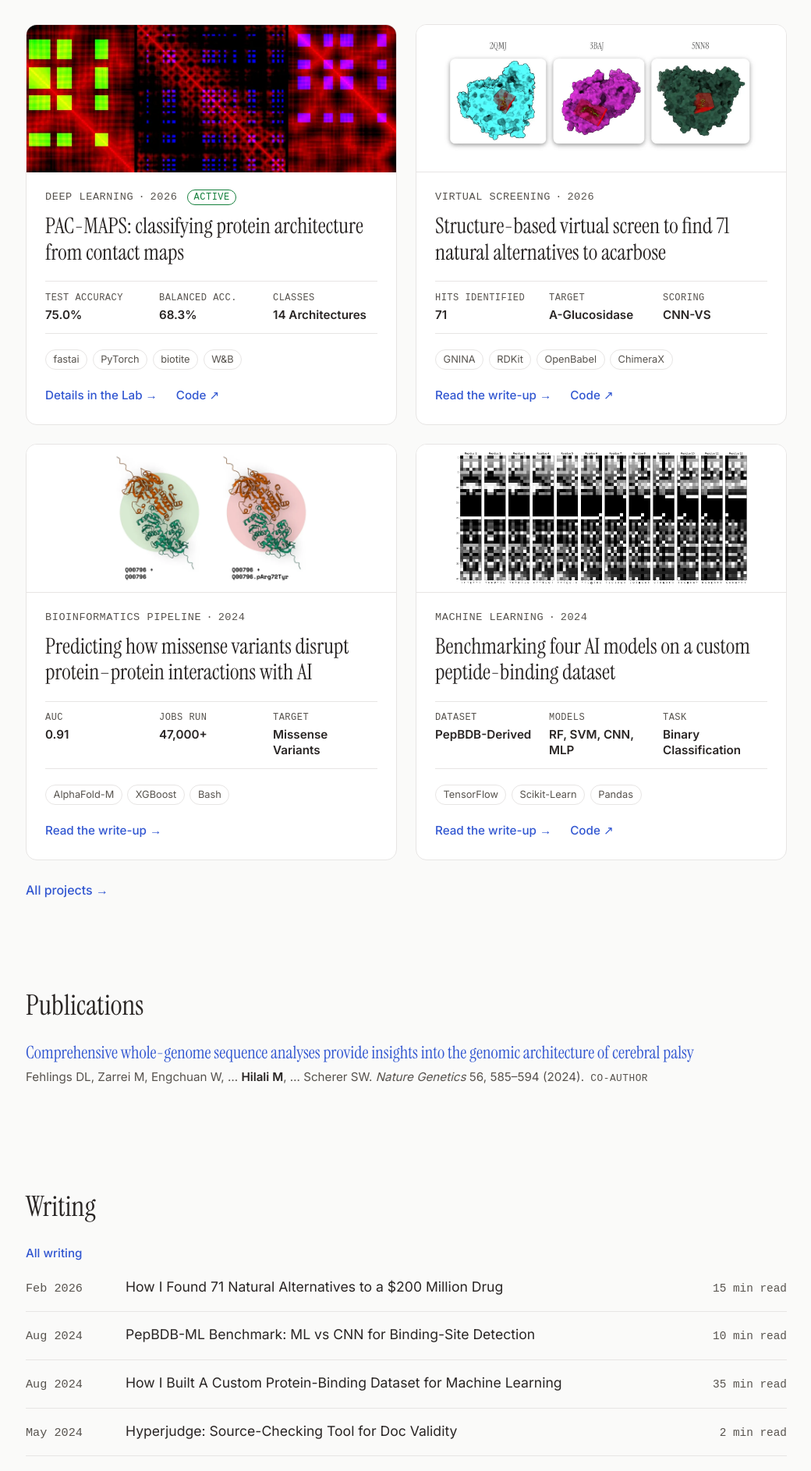
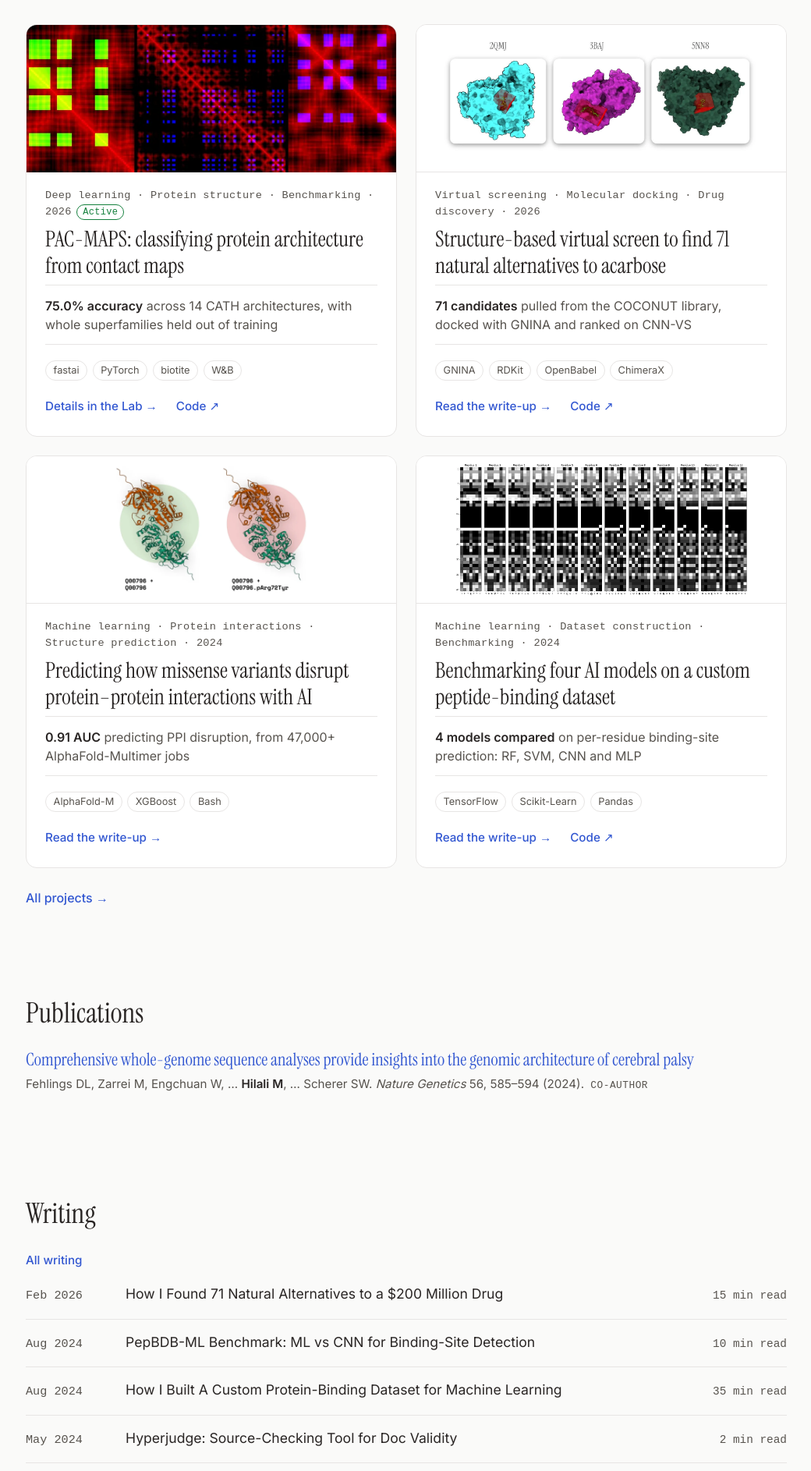
Before and after one commit to MurtoHilali/murtohilali.github.io, a Jekyll site: the page built from index.html, in a window 1280 px wide. Shown: the part 637-2523 px from the top of the page at 78% size, without its empty margins (119-1159 px from the left). Built offline with Jekyll 4.4.1, drawn with Linux system fonts in a browser that asks for light colours; some web fonts are replaced; the list of posts is cut into pages by our own code.

Commit message:
Give the Selected work cards topics and one headline result
The three specs on each card were whichever fields that project happened
to have, so no two cards compared: "Test Accuracy / Balanced Acc. /
Classes" next to "Dataset / Models / Task". Half of them were metadata
rather than findings. Each card now carries the same two things.

- `topics`: two or three research topics per project, from one shared
  vocabulary (machine learning, protein structure, benchmarking, virtual
  screening, variant analysis, ...), so the four cards line up and
  repeated topics are visible across them. They replace the Lab's
  one-off `category` on the card; the Lab row still shows the category.
- `result`: one headline outcome as { metric, note }, the metric in bold
  so it can be scanned — "75.0% accuracy across 14 CATH architectures,
  with whole superfamilies held out of training", "0.91 AUC predicting
  PPI disruption, from 47,000+ AlphaFold-Multimer jobs". Every value
  comes from that project's existing specs; nothing new is claimed. The
  full spec table is unchanged on /lab/, so no detail is lost.

Topics and results are TODO(murto) to adjust: the wording is mine, the
facts are the data's. Tool chips and links are untouched.

Co-Authored-By: Claude Opus 5 <noreply@anthropic.com>

```diff
--- a/_data/projects.yml
+++ b/_data/projects.yml
@@ -8,6 +8,12 @@
 #   status          active | completed | archived
 #   track           research | tools | side   (groups the Lab)
 #   category        short label shown in the Lab row
+#   topics          2-3 research topics, from a shared vocabulary across projects;
+#                   the homepage card's meta line. Keep them comparable between
+#                   projects rather than precise about one
+#   result          { metric, note } for the homepage card: the single headline
+#                   outcome. Every value is also in `specs`, which the Lab shows
+#                   in full
 #   featured        true puts it on the homepage, ordered by featured_order
 #   summary         one line; the Lab synopsis and the card blurb
 #   details         the Lab's expanded paragraph
@@ -36,8 +42,12 @@
   status: active
   track: research
   category: Antigen Discovery
+  topics: [Comparative genomics, Protein design, Diagnostics]
   featured: false
   summary: Choosing the surface antigen a Cyclospora rapid antigen test should target.
+  result:
+    metric: 5,793 proteins screened
+    note: for surface exposure, then ranked by abundance borrowed from relatives
   details: >-
     Picking the surface protein a rapid antigen test for Cyclospora
     cayetanensis should target. Public assemblies are QC'd and lifted onto one
@@ -66,9 +76,13 @@
   status: active
   track: research
   category: Deep Learning
+  topics: [Deep learning, Protein structure, Benchmarking]
   featured: true
   featured_order: 1
   summary: Protein architecture classification from CATH contact maps.
+  result:
+    metric: 75.0% accuracy
+    note: across 14 CATH architectures, with whole superfamilies held out of training
   details: >-
     Classifies CATH architecture straight from structure. Each domain is
     rendered as an RGB contact map — red for inverted Cβ–Cβ distance, green for
@@ -105,9 +119,13 @@
   status: completed
   track: research
   category: Virtual Screening
+  topics: [Virtual screening, Molecular docking, Drug discovery]
   featured: true
   featured_order: 2
   summary: In silico drug discovery for Acarbose alternatives.
+  result:
+    metric: 71 candidates
+    note: pulled from the COCONUT library, docked with GNINA and ranked on CNN-VS
   details: >-
     Identified 71 natural alternatives to a $200 million drug entirely in
     silico. Screened the COCONUT natural-products database by chemical
@@ -147,9 +165,13 @@
   status: completed
   track: research
   category: Machine Learning
+  topics: [Machine learning, Dataset construction, Benchmarking]
   featured: true
   featured_order: 4
   summary: ML vs CNN for Binding-Site Detection.
+  result:
+    metric: 4 models compared
+    note: "on per-residue binding-site prediction: RF, SVM, CNN and MLP"
   details: >-
     Assembling and comparing four different ML/DL models on identifying
     peptide-protein binding sites. Built alongside a custom ML-friendly dataset
@@ -188,9 +210,13 @@
   status: completed
   track: research
   category: Bioinformatics Pipeline
+  topics: [Machine learning, Protein interactions, Structure prediction]
   featured: true
   featured_order: 3
   summary: Predicting missense mutation effects on PPIs.
+  result:
+    metric: 0.91 AUC
+    note: predicting PPI disruption, from 47,000+ AlphaFold-Multimer jobs
   details: >-
     Utilized over 47,000 SLURM jobs to generate AlphaFold-Multimer predictions
     for wild-type and mutant protein complexes. Structural features were
@@ -231,6 +257,7 @@
   status: completed
   track: tools
   category: Command Line Tool
+  topics: [Variant analysis, Tool development]
   featured: false
   summary: An open source command line tool to find P/LP and B/LB controls to test AF-M using PIONEER.
   details: >-
@@ -265,6 +292,7 @@
   status: completed
   track: tools
   category: Bioinformatics Pipeline
+  topics: [Structural bioinformatics, Variant analysis, Tool development]
   featured: false
   summary: Pipeline and command line utility for analyzing missense variant protein-protein interfaces in silico.
   details: >-
@@ -301,6 +329,7 @@
   status: completed
   track: side
   category: Web App
+  topics: [Web development, APIs]
   featured: false
   summary: A web app that checks the validity of linked sources in documents and webpages.
   details: >-
@@ -330,6 +359,7 @@
   status: completed
   track: side
   category: Illustration
+  topics: [Illustration, Design]
   featured: false
   summary: A collection of free idiom illustrations for blogs and newsletters.
   details: >-
--- a/_includes/project-card.html
+++ b/_includes/project-card.html
@@ -17,17 +17,24 @@
     {%- endif %}
   </div>
   <div class="card-body">
-    <p class="project-card-meta">{{ p.category }}<span aria-hidden="true"> · </span><span class="visually-hidden">, </span>{{ p.date | slice: 0, 4 }}{% if p.status == "active" %}<span class="project-card-status">Active</span>{% endif %}</p>
+    {%- comment -%}
+      Topics, not the Lab's one-off category, so the four cards line up and a
+      reader can compare them at a glance.
+    {%- endcomment -%}
+    {%- assign topics = p.topics | default: nil -%}
+    <p class="project-card-meta">
+      {%- if topics -%}
+        {%- for t in topics -%}{{ t }}<span aria-hidden="true"> · </span><span class="visually-hidden">, </span>{%- endfor -%}
+      {%- else -%}
+        {{ p.category }}<span aria-hidden="true"> · </span><span class="visually-hidden">, </span>
+      {%- endif -%}
+      <span class="project-card-when">{{ p.date | slice: 0, 4 }}{% if p.status == "active" %}<span class="project-card-status">Active</span>{% endif %}</span>
+    </p>
     <h3 class="card-title"><a href="{% if write_up %}{{ write_up.url | relative_url }}{% else %}{{ lab_url }}{% endif %}">{{ p.headline | default: p.title }}</a></h3>
-    {%- unless p.headline %}
+    {%- if p.result %}
+    <p class="project-card-result"><strong>{{ p.result.metric }}</strong> {{ p.result.note }}</p>
+    {%- elsif p.headline == nil %}
     <p class="project-card-summary">{{ p.summary }}</p>
-    {%- endunless %}
-    {%- if p.specs.size > 0 %}
-    <dl class="project-card-specs">
-      {%- for s in p.specs limit: 3 %}
-      <div><dt>{{ s.label }}</dt><dd>{{ s.value }}</dd></div>
-      {%- endfor %}
-    </dl>
     {%- endif %}
     {%- if p.stack.size > 0 %}
     <ul class="chips" aria-label="Tools">
--- a/_sass/_home.scss
+++ b/_sass/_home.scss
@@ -119,7 +119,6 @@
 }
 
 .project-card {
-  container-type: inline-size;
   display: flex;
   flex-direction: column;
   min-width: 0;
@@ -183,19 +182,19 @@
 }
 
 .project-card-meta {
-  display: flex;
-  flex-wrap: wrap;
-  align-items: center;
-  gap: 0 0.4rem;
   margin: 0 0 0.5rem;
   font-family: var(--font-mono);
   font-size: 0.85rem;
-  letter-spacing: 0.04em;
-  text-transform: uppercase;
+  line-height: 1.5;
+  letter-spacing: 0.02em;
   color: var(--text-muted);
 }
 
+/* The year and the badge wrap together, never apart */
+.project-card-when { white-space: nowrap; }
+
 .project-card-status {
+  display: inline-block;
   margin-left: 0.4rem;
   padding: 0 0.45rem;
   border: 1px solid currentColor;
@@ -209,8 +208,6 @@
   font-size: 1.75rem;
   margin: 0 0 0.5rem;
 }
-/* With no summary line under it, the title sits straight on the specs */
-.card-title + .project-card-specs { margin-top: 0.75rem; }
 .card-title a { color: var(--text-main); }
 .card-title a:hover { color: var(--accent-strong); text-decoration: none; opacity: 1; }
 
@@ -220,35 +217,18 @@
   margin: 0 0 1.25rem;
 }
 
-.project-card-specs {
-  display: grid;
-  grid-template-columns: repeat(3, minmax(0, 1fr));
-  gap: 0.75rem;
+/* The one headline outcome, where the ad-hoc spec grid used to be */
+.project-card-result {
   margin: 0 0 1.25rem;
   padding: 0.85rem 0;
   border-top: 1px solid var(--line);
   border-bottom: 1px solid var(--line);
+  font-size: 1rem;
+  line-height: 1.5;
 }
-.project-card-specs dt {
-  font-family: var(--font-mono);
-  font-size: 0.75rem;
-  letter-spacing: 0.04em;
-  text-transform: uppercase;
-  color: var(--text-muted);
-  line-height: 1.3;
-}
-.project-card-specs dd {
-  margin: 0.2rem 0 0;
+.project-card-result strong {
+  color: var(--text-main);
   font-weight: 600;
-  font-size: 0.95rem;
-  line-height: 1.3;
-  color: var(--text-main);
-  overflow-wrap: break-word;
-}
-
-/* Narrow cards (phones, and the 2-up grid on tablets): two spec columns */
-@container (max-width: 24rem) {
-  .project-card-specs { grid-template-columns: repeat(2, minmax(0, 1fr)); }
 }
 
 .project-card-links {
```
